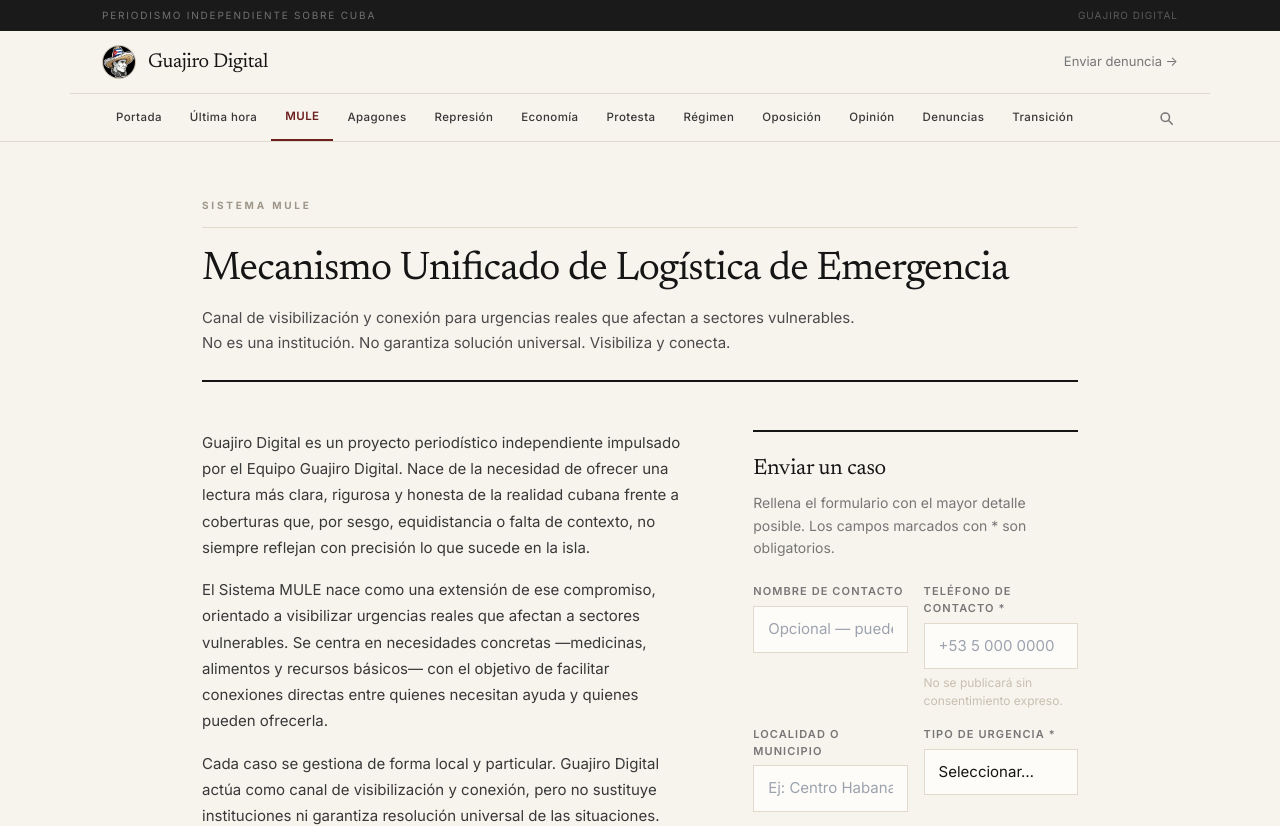
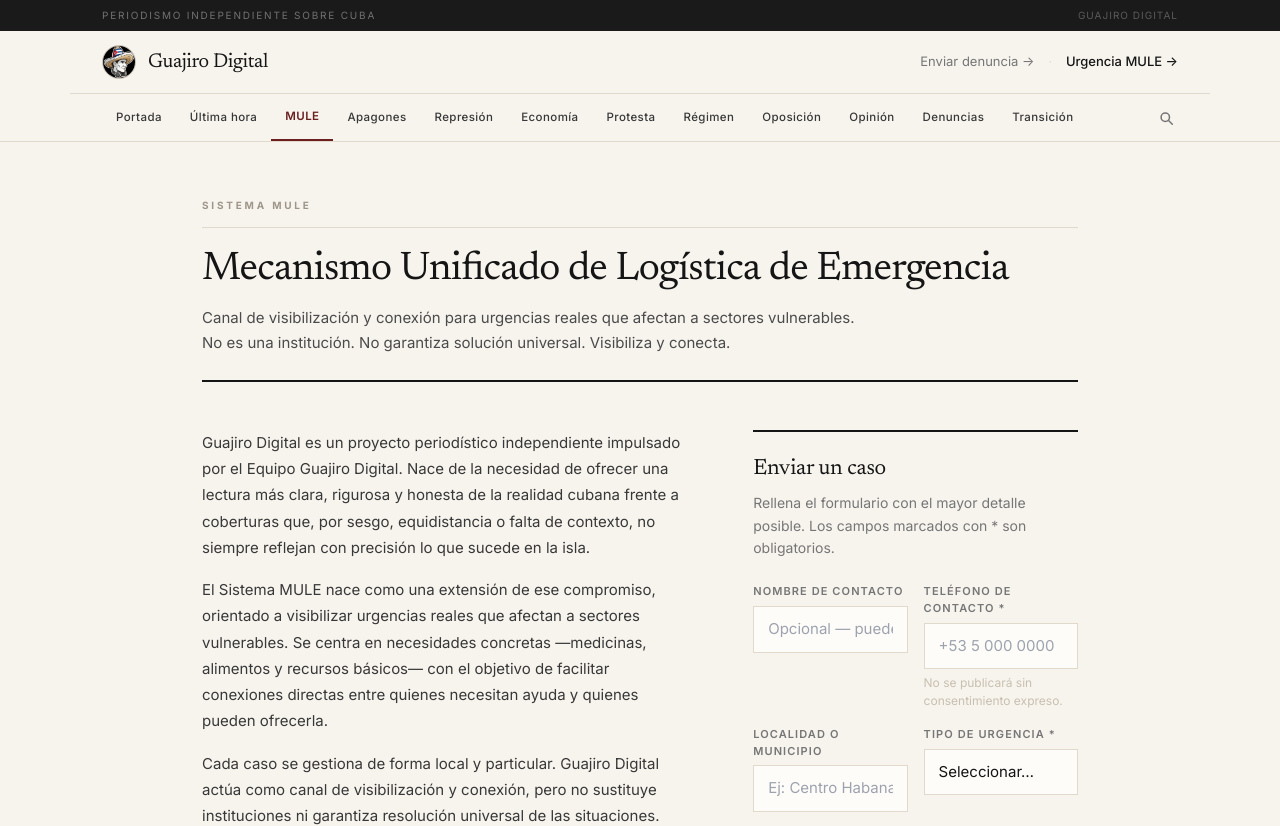
Before and after one commit to alejandrobermejo88/GuajiroDigitalNext, a Next.js app: page /mule in a window 1280 px wide. Shown: the top 826 px of the page. Built offline with nearby package versions, Linux system fonts and the light colour scheme.

Commit message:
Añade accesos a denuncias y urgencia MULE en cabecera

```diff
--- a/app/mule/page.tsx
+++ b/app/mule/page.tsx
@@ -184,7 +184,7 @@
           </div>
 
           {/* Columna derecha: formulario */}
-          <div>
+          <div id="enviar-caso">
             <div style={{ borderTop: '2.5px solid #151515', paddingTop: '1.5rem', marginBottom: '1.5rem' }}>
               <h2
                 className="font-serif font-normal text-ink"
--- a/components/SiteHeader.tsx
+++ b/components/SiteHeader.tsx
@@ -33,9 +33,15 @@
               Guajiro Digital
             </span>
           </Link>
-          <Link href="/denuncias" className="font-sans" style={{ fontSize: '0.8125rem', color: '#767676', textDecoration: 'none' }}>
-            Enviar denuncia →
-          </Link>
+          <div style={{ display: 'flex', alignItems: 'center', gap: '0.875rem', flexShrink: 0 }}>
+            <Link href="/#denuncias" className="font-sans" style={{ fontSize: '0.8125rem', color: '#767676', textDecoration: 'none', whiteSpace: 'nowrap' }}>
+              Enviar denuncia →
+            </Link>
+            <span style={{ color: '#E0D9CC', fontSize: '0.75rem', flexShrink: 0 }}>·</span>
+            <Link href="/mule#enviar-caso" className="font-sans" style={{ fontSize: '0.8125rem', color: activeSection === 'MULE' ? '#151515' : '#767676', textDecoration: 'none', whiteSpace: 'nowrap', fontWeight: activeSection === 'MULE' ? 500 : 400 }}>
+              Urgencia MULE →
+            </Link>
+          </div>
         </div>
 
         {/* Navigation */}
```
